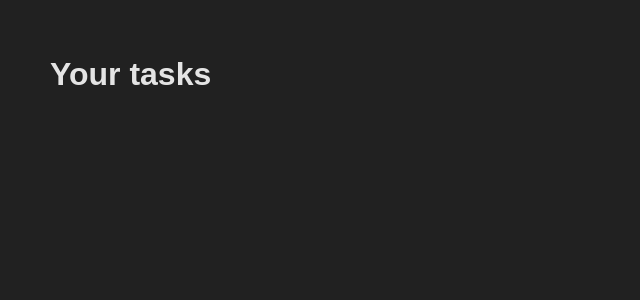
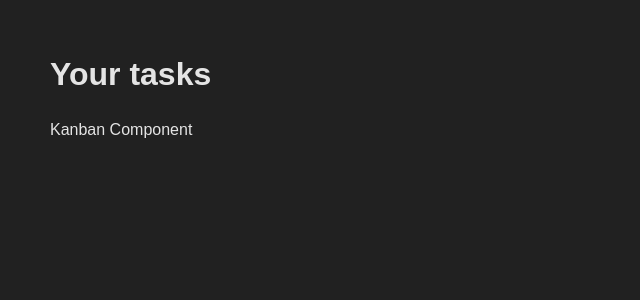
Before and after one commit to jpatel98/kanban-board-challenge, a React (Create React App) app: page / in a window 1280 px wide. Shown: the top 300 px of the page, without its empty margins (0-640 px from the left). Built offline with nearby package versions, Linux system fonts and the light colour scheme.

Commit message:
Setup kanban component directory and function

```diff
--- a/src/App.js
+++ b/src/App.js
@@ -1,9 +1,12 @@
 import "./App.scss";
+import Kanban from "./components/Kanban/Kanban";
+
 
 function App() {
   return (
     <div style={{ padding: "50px" }}>
       <h1 style={{ marginBottom: "20px" }}>Your tasks</h1>
+      <Kanban/>
     </div>
   );
 }
--- /dev/null
+++ b/src/components/Kanban/Kanban.js
@@ -0,0 +1,9 @@
+import React from 'react'
+
+const Kanban = () => {
+  return (
+    <div>Kanban Component</div>
+  )
+}
+
+export default Kanban
```
